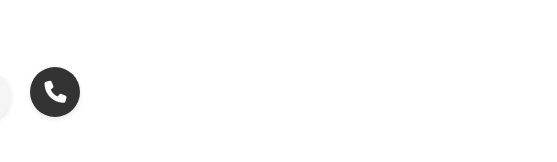
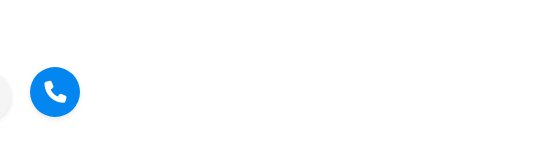
Before and after one commit to RAMKUMARSUDHA/my-portfolio, a plain HTML site: page index.html in a window 1280 px wide. In both pictures the pointer is over the link 778 px from the left and 2354 px from the top of the page. Shown: the part 2259-2421 px from the top of the page, 723-1280 px from the left. Drawn offline with Linux system fonts and the light colour scheme.

Commit message:
index.html

```diff
--- a/index.html
+++ b/index.html
@@ -267,7 +267,7 @@
     .social-links a[title="LinkedIn"]:hover { color: #fff; background: #0077b5; }
     .social-links a[title="Instagram"]:hover { color: #fff; background: #f40ac5; }
     .social-links a[title="WhatsApp"]:hover { color: #fff; background: #25d366; }
-    .social-links a[title="Mobile"]:hover { color: #fff; background: #333; }
+    .social-links a[title="Mobile"]:hover { color: #fff; background: #0486f1; }
 
     footer {
       background: var(--grey);
```
